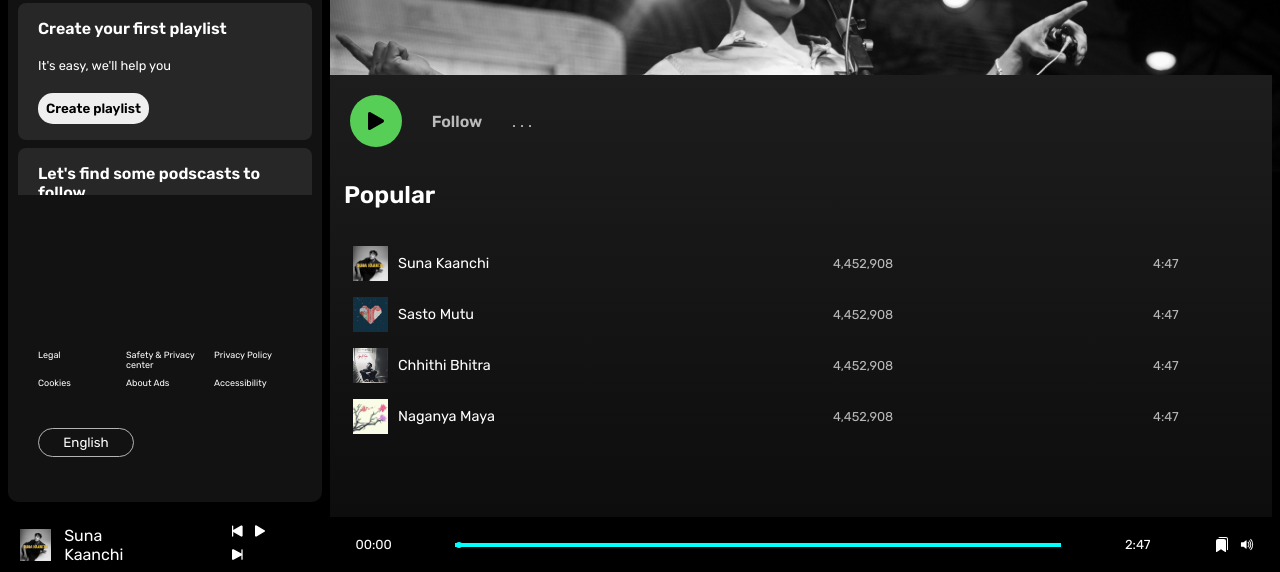
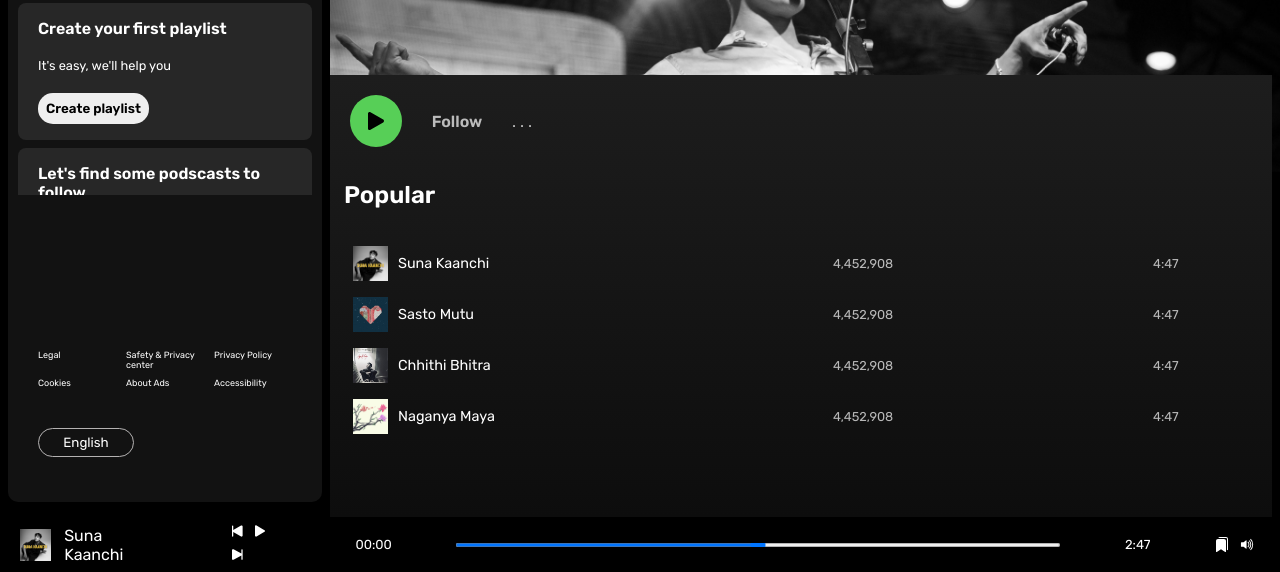
Before and after one commit to RohanKk007/Spotify-Clone, a plain HTML site: page index1.html in a window 1280 px wide. Shown: the part 228-800 px from the top of the page. Drawn offline with Linux system fonts and the light colour scheme.

Commit message:
updated music bar

```diff
--- a/index1.css
+++ b/index1.css
@@ -149,7 +149,6 @@
     padding: 5px 20px;
     bottom: 0;
     gap: 4rem;
-    /* justify-content: space-between; */
 }
 #img-container {
     display: flex;
@@ -185,26 +184,6 @@
     height: 4px;
     cursor: pointer;
     width: 100%;
-    position: absolute;
-    z-index: 9999;
-    opacity: 0;
-}
-
-#bar2 {
-    position: absolute;
-    background-color: aqua;
-    height: 4px;
-    width: 100%;
-}
-
-#dot {
-    position: absolute;
-    background-color: aqua;
-    left: 1px;
-    width: 6px;
-    height: 6px;
-    border-radius: 50%;
-    z-index: 9999;
 }
 
 #dot::before {
--- a/index1.html
+++ b/index1.html
@@ -144,8 +144,6 @@
 
         <div id="bar">
             <input type="range" id="seekbar" min="0" max="100">
-            <div id="bar2"></div>
-            <div id="dot"></div>
         </div>
 
         <span id="CurrentEnd">2:47</span>
```
